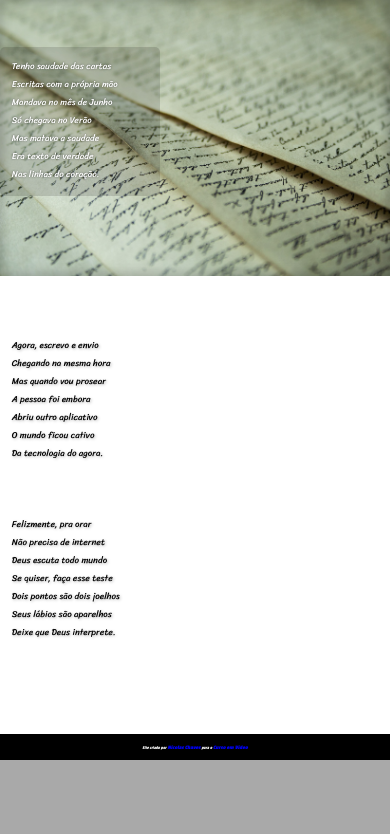
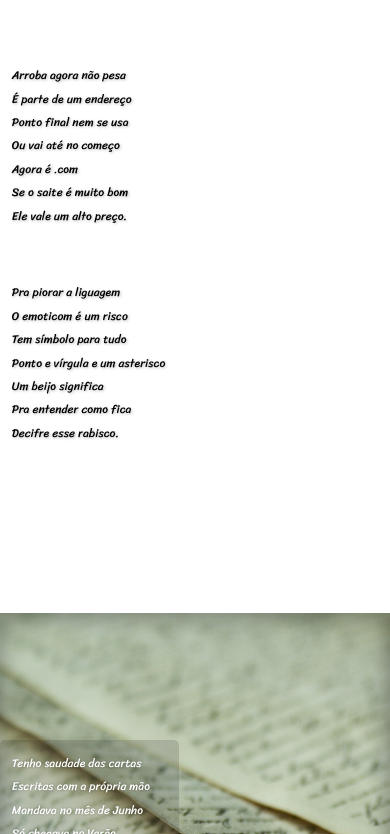
Before and after one commit to nicolascoutochaves/projeto-cordel, a plain HTML site: page index.html in a window 390 px wide. Shown: the part 1166-2000 px from the top of the page. Before the commit the page ends 1926 px from the top, so only its background shows below. Drawn offline with Linux system fonts and the light colour scheme.

Commit message:
improved fonts sizes for mobile devices

```diff
--- a/estilos/style.css
+++ b/estilos/style.css
@@ -31,7 +31,7 @@ header > h1 {
     padding-top: 50px;
     font-weight: normal;
     text-align: center;
-    font-size: 6vw;
+    font-size: 7vw;
     font-variant: small-caps;
 }
 header > p {
@@ -39,18 +39,19 @@ header > p {
 }
 
 section{
-    padding: 50px 30px 50px 0px;
+    padding-top: 15vh;
+    padding-bottom: 15vh;
     background-color: white;
 }
 
 section > p {
 
-    width: 35vw;
+    width: 40vw;
     padding: 3vw;
     margin-bottom: 30px;
     border-radius: 5px;
     font-family: var(--fonte1);
-    font-size: 2.3vw;
+    font-size: 3vw;
     text-align: left;
     line-height: 2em;
     text-shadow: 1px 1px 3px rgba(0, 0, 0, 0.281);
@@ -69,7 +70,7 @@ section#livro{
     background-image: url("../sources/imagens/background002.jpg");
     background-size: cover;
     background-attachment: fixed;
-    box-shadow: 0px 0px 10px 4px rgba(0, 0, 0, 0.164) inset;
+    box-shadow: 0px 0px 20px 5px rgba(0, 0, 0, 0.281) inset;
 }
 
 #flor p {
@@ -79,12 +80,13 @@ section#livro{
 #livro p {
     color: white;
     background-color: rgba(27, 27, 27, 0.158);
-    text-shadow: 0px 0px 2px rgba(0, 0, 0, 0.548);
+    text-shadow: 0px 0px 2px rgba(0, 0, 0, 0.315);
 }
 
 header a, footer a{
     font-size: 1.2em;
     font-weight: bold;
+    color: white;
     text-decoration: none;
 }
 header a:hover, footer a:hover{
```
